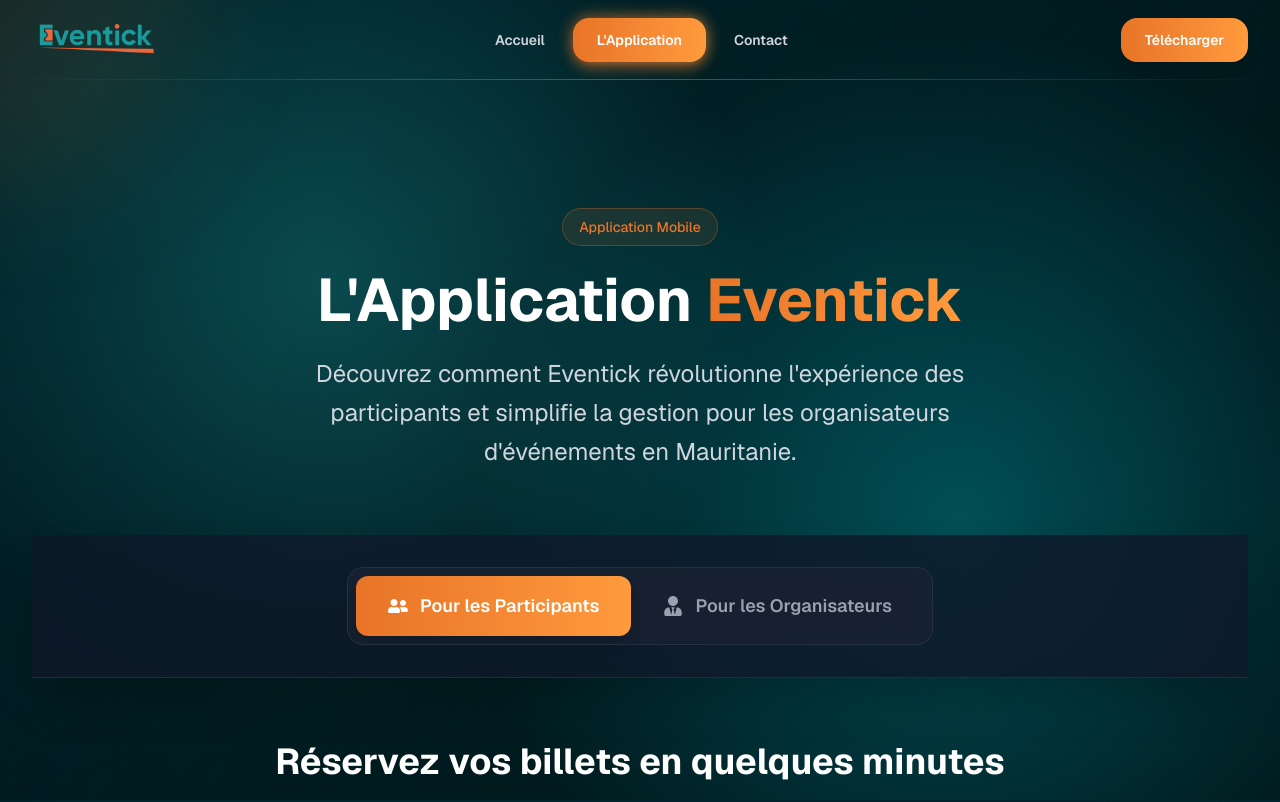
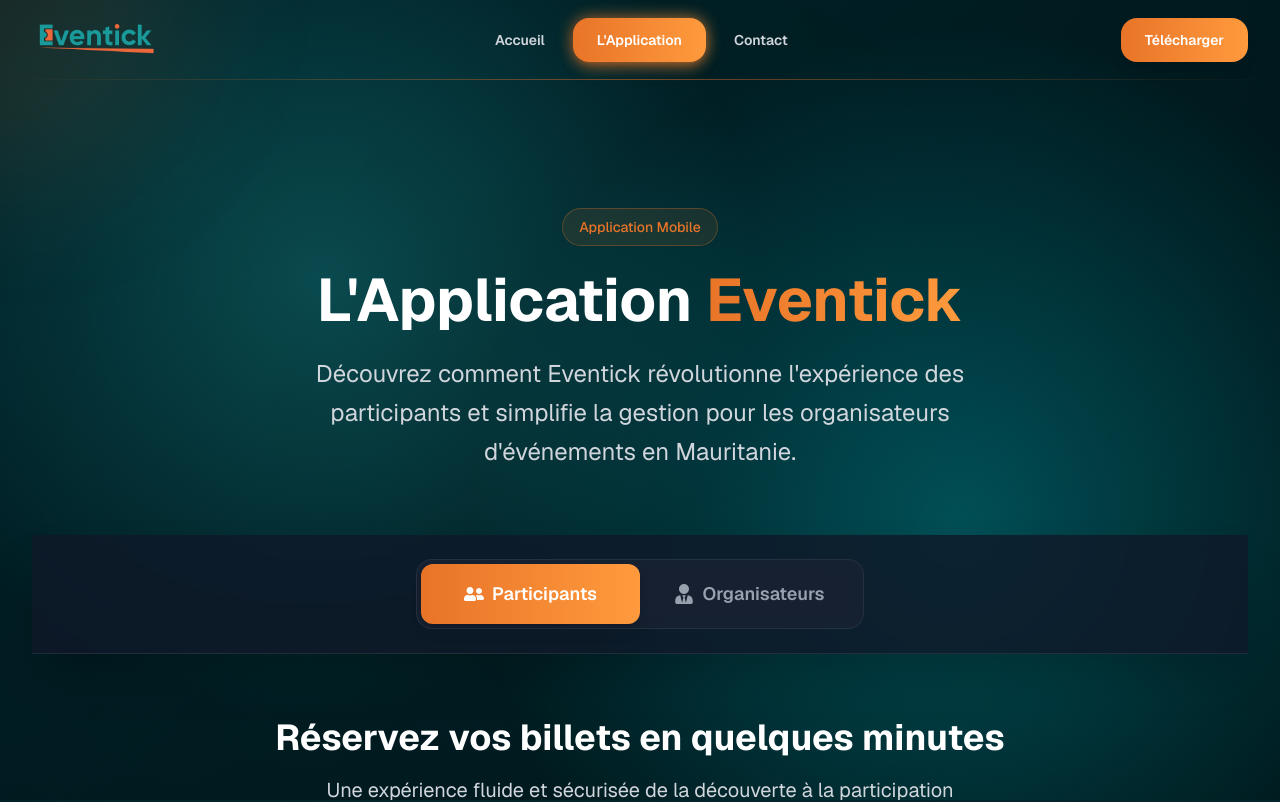
Before and after one commit to novatrix1/eventick-portfolio, a Next.js app: page /application in a window 1280 px wide. Shown: the top 802 px of the page. Built offline with nearby package versions, Linux system fonts and the light colour scheme.

Commit message:
portfolio eventick

```diff
--- a/components/application/ApplicationFeatures.tsx
+++ b/components/application/ApplicationFeatures.tsx
@@ -83,29 +83,29 @@
                 </div>
             </section>
 
-            <section className="py-8 bg-gray-900/80 backdrop-blur-sm border-b border-gray-700/50 sticky top-16 z-40 shadow-2xl">
-                <div className="container mx-auto px-4 sm:px-6 lg:px-8">
+            <section className="py-6 bg-gray-900/80 backdrop-blur-sm border-b border-gray-700/50 sticky top-16 z-40 shadow-2xl">
+                <div className="container mx-auto px-4 sm:px-6">
                     <div className="flex justify-center">
-                        <div className="bg-gray-800/50 backdrop-blur-sm rounded-2xl p-2 flex border border-gray-700/50">
+                        <div className="bg-gray-800/50 backdrop-blur-sm rounded-2xl p-1 flex border border-gray-700/50 w-full max-w-md">
                             <button
                                 onClick={() => setActiveTab('participants')}
-                                className={`group px-8 py-4 rounded-xl font-semibold text-lg transition-all duration-300 flex items-center space-x-3 ${activeTab === 'participants'
-                                        ? 'bg-linear-to-r from-[#e87428] to-[#ff9a3d] text-white shadow-lg'
-                                        : 'text-gray-400 hover:text-white hover:bg-gray-700/50'
+                                className={`group flex-1 px-4 py-3 md:px-6 md:py-4 rounded-xl font-semibold text-sm md:text-lg transition-all duration-300 flex items-center justify-center space-x-2 ${activeTab === 'participants'
+                                    ? 'bg-linear-to-r from-[#e87428] to-[#ff9a3d] text-white shadow-lg'
+                                    : 'text-gray-400 hover:text-white hover:bg-gray-700/50'
                                     }`}
                             >
-                                <FaUserFriends className="w-5 h-5" />
-                                <span>Pour les Participants</span>
+                                <FaUserFriends className="w-4 h-4 md:w-5 md:h-5" />
+                                <span className="whitespace-nowrap">Participants</span>
                             </button>
                             <button
                                 onClick={() => setActiveTab('organisateurs')}
-                                className={`group px-8 py-4 rounded-xl font-semibold text-lg transition-all duration-300 flex items-center space-x-3 ${activeTab === 'organisateurs'
-                                        ? 'bg-linear-to-r from-[#e87428] to-[#ff9a3d] text-white shadow-lg'
-                                        : 'text-gray-400 hover:text-white hover:bg-gray-700/50'
+                                className={`group flex-1 px-4 py-3 md:px-6 md:py-4 rounded-xl font-semibold text-sm md:text-lg transition-all duration-300 flex items-center justify-center space-x-2 ${activeTab === 'organisateurs'
+                                    ? 'bg-linear-to-r from-[#e87428] to-[#ff9a3d] text-white shadow-lg'
+                                    : 'text-gray-400 hover:text-white hover:bg-gray-700/50'
                                     }`}
                             >
-                                <FaUserTie className="w-5 h-5" />
-                                <span>Pour les Organisateurs</span>
+                                <FaUserTie className="w-4 h-4 md:w-5 md:h-5" />
+                                <span className="whitespace-nowrap">Organisateurs</span>
                             </button>
                         </div>
                     </div>
```
